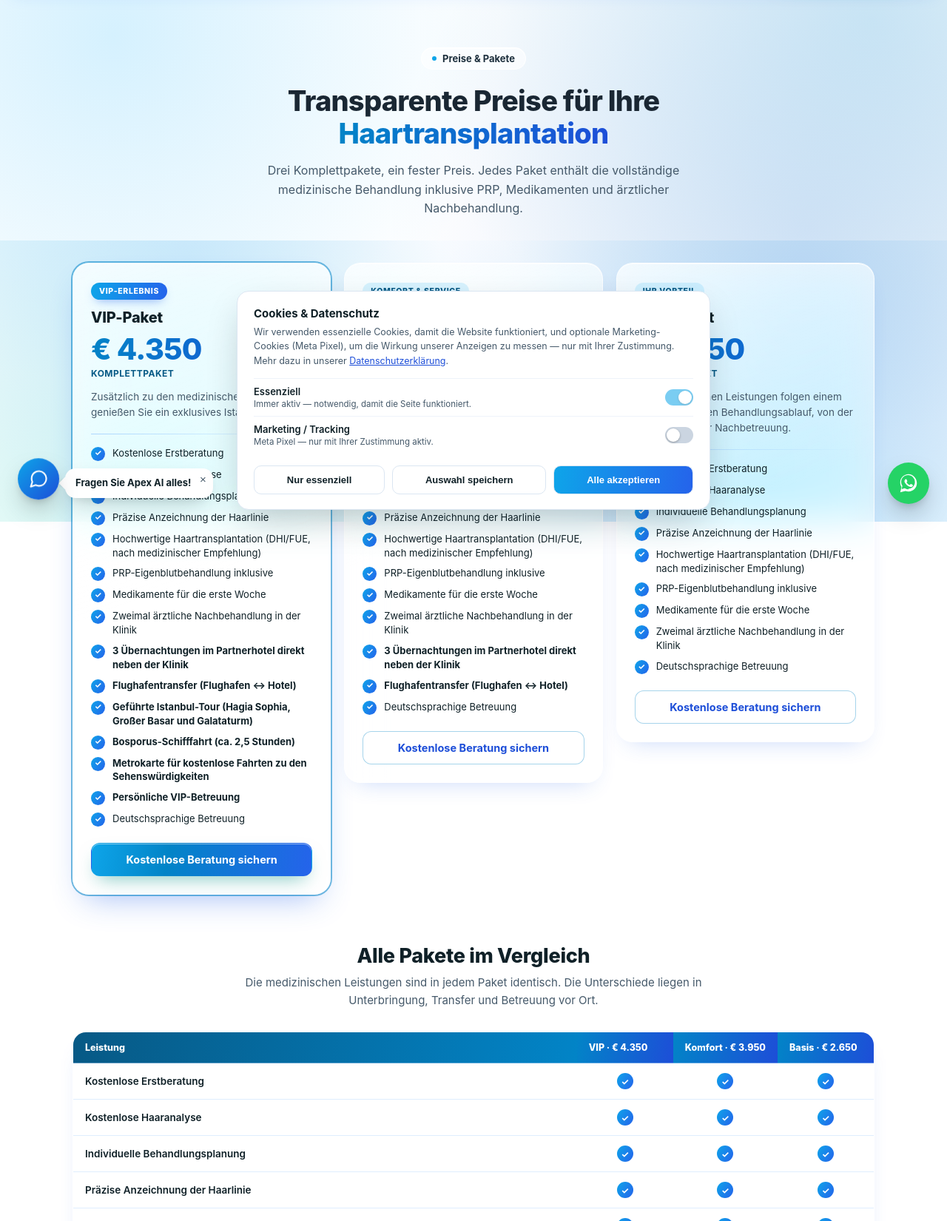
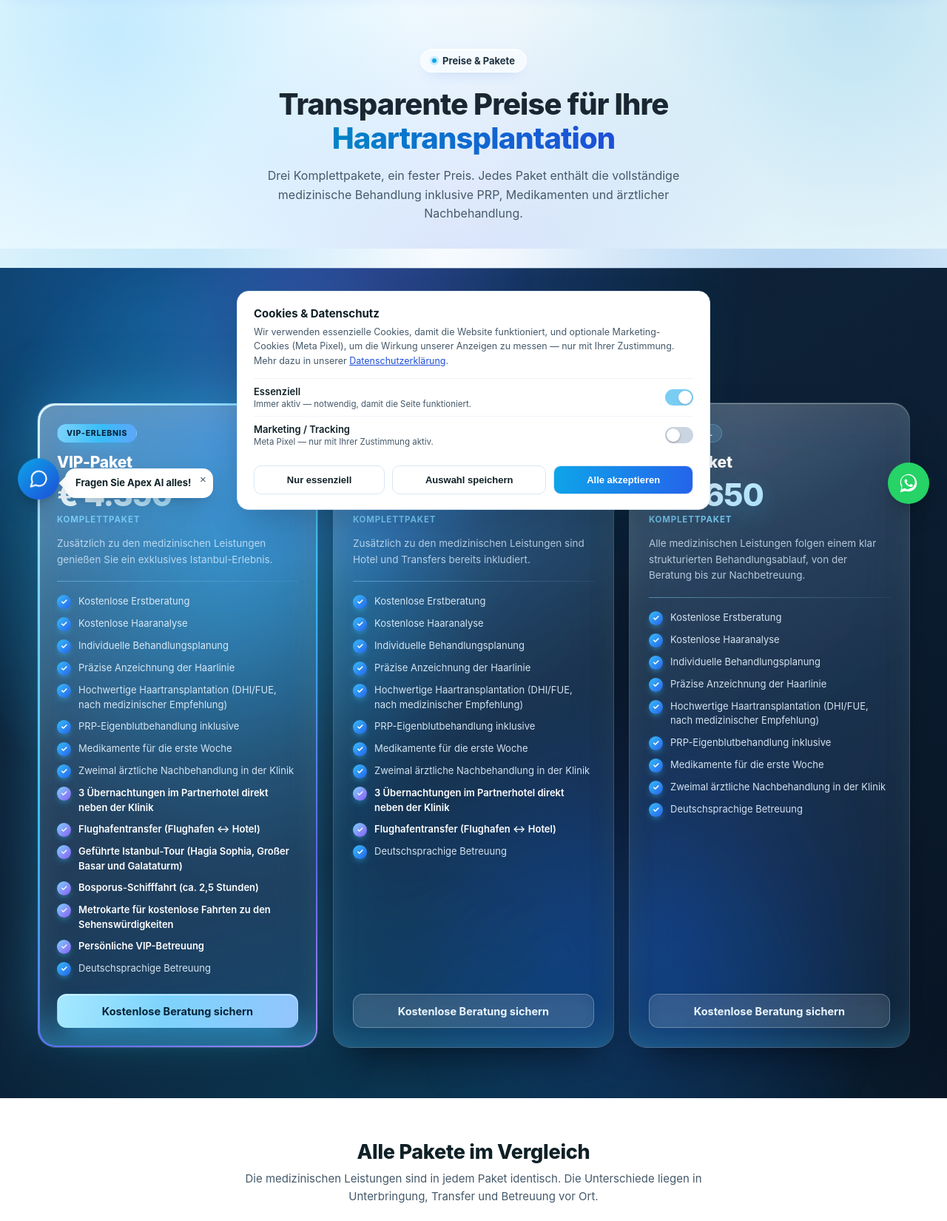
Before and after one commit to AKmahim/apex-beauty, a PHP site: page /prices in a window 1280 px wide. Shown: the part 95-1745 px from the top of the page at 74% size. Run offline with PHP 8.4, Linux system fonts and the light colour scheme; some libraries are stand-ins or nearby versions.

Commit message:
Give the prices page the site's dark glass showcase treatment
The tiers sat on the same pale wash as the rest of the page, so the
glass had nothing to refract and read flat on the page visitors land on
most. The site already has a premium register for exactly this - the
three-step section over the clinic photo and the night-earth network
globe both put glass on deep navy - so the packages now get that same
stage, keeping the page's light/dark/light rhythm consistent with the
homepage.

- Cards move onto a deep navy band with drifting teal and violet blooms
  behind them, so the blur has something to work with. Honours
  prefers-reduced-motion.
- Light pools on the left, where the flagship sits, and falls away to
  the right. An earlier pass had the strongest bloom on the right, which
  spotlit the cheapest tier.
- VIP gets a real gradient rim (mask-composite) plus an outer bloom
  rather than the flat ring it had, so the eye lands on it first.
- Tier-only perks now read brighter than the shared medical base.

Text contrast on the new dark ground measured 7.3:1 to 15.3:1, so every
element clears AAA. Verified at 375px: single column, no horizontal
overflow.

Co-Authored-By: Claude Opus 5 <noreply@anthropic.com>

```diff
--- a/prices.php
+++ b/prices.php
@@ -150,27 +150,28 @@ j=d.createElement(s),dl=l!='dataLayer'?'&l='+l:'';j.async=true;j.src=
   .whatsapp-fab svg { width: 30px; height: 30px; display: block; }
 
   /* ---- HERO ---- */
-  .pr-hero { position: relative; padding: 64px 48px 30px; background: #ffffff; overflow: hidden; }
+  .pr-hero { position: relative; padding: 66px 48px 34px; background: #ffffff; overflow: hidden; }
   .pr-hero-bg {
     position: absolute; inset: 0;
     background-image:
-      radial-gradient(circle at 12% 15%, rgba(125,211,252,0.32) 0%, transparent 45%),
-      radial-gradient(circle at 92% 8%, rgba(94,185,224,0.28) 0%, transparent 50%),
-      radial-gradient(circle at 85% 95%, rgba(61,111,214,0.16) 0%, transparent 50%);
+      radial-gradient(circle at 12% 12%, rgba(125,211,252,0.46) 0%, transparent 46%),
+      radial-gradient(circle at 90% 4%, rgba(94,185,224,0.40) 0%, transparent 50%),
+      radial-gradient(circle at 50% 120%, rgba(37,99,235,0.20) 0%, transparent 55%);
     z-index: 0;
   }
   .pr-hero-inner { position: relative; z-index: 1; max-width: 820px; margin: 0 auto; text-align: center; }
   .pr-hero .eyebrow {
     display: inline-flex; align-items: center; gap: 8px;
     font-size: 13px; font-weight: 700; color: #1d2f3d;
-    background: rgba(255,255,255,0.6); border: 1px solid rgba(255,255,255,0.85);
-    box-shadow: inset 0 1px 0 rgba(255,255,255,0.7);
-    padding: 6px 14px; border-radius: 999px; margin-bottom: 20px;
-    backdrop-filter: blur(16px) saturate(1.5);
+    background: rgba(255,255,255,0.62); border: 1px solid rgba(255,255,255,0.9);
+    box-shadow: inset 0 1px 0 rgba(255,255,255,0.8), 0 8px 20px -12px rgba(37,99,235,0.4);
+    padding: 7px 15px; border-radius: 999px; margin-bottom: 20px;
+    backdrop-filter: blur(18px) saturate(1.7);
+    -webkit-backdrop-filter: blur(18px) saturate(1.7);
   }
-  .pr-hero .eyebrow .dot { width: 6px; height: 6px; border-radius: 50%; background: var(--teal-500); }
+  .pr-hero .eyebrow .dot { width: 6px; height: 6px; border-radius: 50%; background: var(--teal-500); box-shadow: 0 0 0 3px rgba(14,165,233,0.2); }
   .pr-hero h1 {
-    font-size: 38px; line-height: 1.16; font-weight: 800; letter-spacing: -0.02em;
+    font-size: 40px; line-height: 1.14; font-weight: 800; letter-spacing: -0.022em;
     color: #1a2733; margin-bottom: 16px;
   }
   .pr-hero h1 span {
@@ -179,89 +180,158 @@ j=d.createElement(s),dl=l!='dataLayer'?'&l='+l:'';j.async=true;j.src=
   }
   .pr-hero p { font-size: 16px; line-height: 1.6; color: var(--ink-soft); max-width: 640px; margin: 0 auto; }
 
-  /* ---- PACKAGE CARDS ---- */
-  .pr-cards-wrap { max-width: 1180px; margin: 0 auto; padding: 30px 48px 10px; }
-  .pr-cards { display: grid; grid-template-columns: repeat(3, 1fr); gap: 18px; align-items: start; }
+  /* ---- PACKAGE SHOWCASE (deep band) ----
+     The site's premium moments (the three-step section over the clinic photo,
+     the night-earth network globe) all put glass on a deep navy ground. On the
+     pale page background the same cards had nothing to refract and read flat,
+     so the tiers get that same dark stage here. */
+  .pr-showcase {
+    position: relative; overflow: hidden;
+    margin-top: 26px; padding: 64px 48px 68px;
+    /* Light pools on the left, where the flagship tier sits, and falls away
+       to deep navy on the right so the eye lands on VIP first. */
+    background:
+      radial-gradient(115% 95% at 16% 6%, rgba(2,132,199,0.50) 0%, transparent 56%),
+      radial-gradient(85% 80% at 30% 0%, rgba(124,58,237,0.26) 0%, transparent 52%),
+      radial-gradient(100% 90% at 45% 112%, rgba(14,165,233,0.26) 0%, transparent 58%),
+      linear-gradient(150deg, #0c1d33 0%, #0d2137 38%, #091524 100%);
+  }
+  /* Soft light blooms drifting behind the glass, like the globe atmosphere. */
+  .pr-showcase::before {
+    content: ''; position: absolute; inset: -20% -10%;
+    background:
+      radial-gradient(closest-side, rgba(56,189,248,0.40), transparent) 12% 26% / 46% 56% no-repeat,
+      radial-gradient(closest-side, rgba(139,92,246,0.22), transparent) 34% 4% / 34% 40% no-repeat,
+      radial-gradient(closest-side, rgba(37,99,235,0.22), transparent) 78% 92% / 44% 46% no-repeat;
+    filter: blur(6px);
+    animation: prDrift 18s ease-in-out infinite alternate;
+    pointer-events: none;
+  }
+  @keyframes prDrift {
+    from { transform: translate3d(-1.5%, -1%, 0) scale(1); }
+    to   { transform: translate3d(1.5%, 1.5%, 0) scale(1.06); }
+  }
+  @media (prefers-reduced-motion: reduce) { .pr-showcase::before { animation: none; } }
+  /* Hairline light seams top and bottom, so the band reads as a pane of glass
+     laid over the page rather than a flat colour block. */
+  .pr-showcase::after {
+    content: ''; position: absolute; left: 0; right: 0; top: 0; height: 1px;
+    background: linear-gradient(90deg, transparent, rgba(255,255,255,0.35), transparent);
+  }
+  .pr-showcase-inner { position: relative; z-index: 1; max-width: 1180px; margin: 0 auto; }
+  .pr-showcase-head { text-align: center; max-width: 660px; margin: 0 auto 34px; }
+  .pr-showcase-head h2 { font-size: 25px; font-weight: 800; color: #fff; letter-spacing: -0.01em; margin-bottom: 8px; }
+  .pr-showcase-head p { font-size: 14.5px; line-height: 1.6; color: rgba(226,242,255,0.72); }
+
+  .pr-cards { display: grid; grid-template-columns: repeat(3, 1fr); gap: 20px; align-items: stretch; }
   .pr-card {
-    position: relative; overflow: hidden;
+    position: relative;
     display: flex; flex-direction: column;
-    border-radius: 22px; padding: 26px 24px 24px;
-    background: rgba(255,255,255,0.42);
-    backdrop-filter: blur(26px) saturate(2.1);
-    -webkit-backdrop-filter: blur(26px) saturate(2.1);
-    border: 1px solid rgba(255,255,255,0.85);
-    box-shadow: inset 0 1px 0 rgba(255,255,255,0.8), 0 14px 32px -18px rgba(37,99,235,0.3);
-    transition: transform 0.2s ease, box-shadow 0.2s ease;
+    border-radius: 24px; padding: 28px 26px 26px;
+    background: linear-gradient(168deg, rgba(255,255,255,0.13), rgba(255,255,255,0.055));
+    backdrop-filter: blur(30px) saturate(1.6);
+    -webkit-backdrop-filter: blur(30px) saturate(1.6);
+    border: 1px solid rgba(255,255,255,0.16);
+    box-shadow:
+      inset 0 1px 0 rgba(255,255,255,0.35),
+      inset 0 -30px 60px -40px rgba(56,189,248,0.5),
+      0 26px 50px -24px rgba(3,10,22,0.85);
+    transition: transform 0.25s ease, box-shadow 0.25s ease, background 0.25s ease;
     scroll-margin-top: 130px;
   }
+  /* Specular sheen across the top edge. */
   .pr-card::before {
-    content: ''; position: absolute; inset: 0; border-radius: 22px;
-    background: linear-gradient(160deg, rgba(255,255,255,0.6), transparent 50%);
+    content: ''; position: absolute; inset: 0; border-radius: 24px; pointer-events: none;
+    background: linear-gradient(150deg, rgba(255,255,255,0.20) 0%, rgba(255,255,255,0.05) 26%, transparent 52%);
+  }
+  .pr-card:hover {
+    transform: translateY(-6px);
+    background: linear-gradient(168deg, rgba(255,255,255,0.17), rgba(255,255,255,0.075));
+    box-shadow:
+      inset 0 1px 0 rgba(255,255,255,0.45),
+      inset 0 -30px 60px -40px rgba(56,189,248,0.65),
+      0 38px 66px -24px rgba(3,10,22,0.9);
+  }
+  .pr-card > * { position: relative; z-index: 1; }
+
+  /* Flagship tier: a true gradient rim plus an outer bloom. */
+  .pr-card.featured {
+    background: linear-gradient(168deg, rgba(255,255,255,0.22), rgba(255,255,255,0.085));
+    border-color: transparent;
+    box-shadow:
+      inset 0 1px 0 rgba(255,255,255,0.55),
+      inset 0 -34px 70px -40px rgba(56,189,248,0.8),
+      0 0 90px -14px rgba(56,189,248,0.55),
+      0 34px 60px -24px rgba(3,10,22,0.9);
+  }
+  .pr-card.featured::after {
+    content: ''; position: absolute; inset: 0; border-radius: 24px; padding: 2.5px;
+    background: linear-gradient(140deg, #e0f7ff 0%, #7dd3fc 22%, #38bdf8 48%, #6366f1 78%, #a78bfa 100%);
+    -webkit-mask: linear-gradient(#000 0 0) content-box, linear-gradient(#000 0 0);
+    -webkit-mask-composite: xor; mask: linear-gradient(#000 0 0) content-box, linear-gradient(#000 0 0);
+    mask-composite: exclude;
     pointer-events: none;
   }
-  .pr-card:hover { transform: translateY(-5px); box-shadow: inset 0 1px 0 rgba(255,255,255,0.85), 0 24px 44px -18px rgba(37,99,235,0.38); }
-  .pr-card > * { position: relative; z-index: 1; }
-
-  /* Flagship tier gets a gradient rim so the eye lands on it first. */
-  .pr-card.featured {
-    border-color: transparent;
-    box-shadow:
-      inset 0 1px 0 rgba(255,255,255,0.85),
-      0 0 0 2px rgba(2,132,199,0.55),
-      0 20px 44px -18px rgba(37,99,235,0.45);
-    background: rgba(255,255,255,0.55);
-  }
-  .pr-card.featured:hover { box-shadow: inset 0 1px 0 rgba(255,255,255,0.9), 0 0 0 2px rgba(2,132,199,0.7), 0 28px 54px -18px rgba(37,99,235,0.5); }
+  .pr-card.featured:hover { box-shadow:
+      inset 0 1px 0 rgba(255,255,255,0.55),
+      inset 0 -34px 70px -40px rgba(56,189,248,0.9),
+      0 0 90px -16px rgba(56,189,248,0.6),
+      0 44px 74px -24px rgba(3,10,22,0.92); }
 
   .pr-badge {
     display: inline-block; align-self: flex-start;
-    font-size: 10.5px; font-weight: 800; letter-spacing: 0.06em; text-transform: uppercase;
-    color: var(--teal-700); background: rgba(125,211,252,0.28);
-    padding: 5px 11px; border-radius: 999px; margin-bottom: 12px;
+    font-size: 10.5px; font-weight: 800; letter-spacing: 0.07em; text-transform: uppercase;
+    color: #d8f1ff; background: rgba(125,211,252,0.16);
+    border: 1px solid rgba(125,211,252,0.32);
+    padding: 5px 12px; border-radius: 999px; margin-bottom: 14px;
   }
   .pr-card.featured .pr-badge {
-    color: #fff;
-    background: linear-gradient(100deg, var(--teal-500), var(--blue-600));
-    box-shadow: 0 6px 14px -6px rgba(37,99,235,0.6);
+    color: #06263c; border-color: transparent;
+    background: linear-gradient(100deg, #7dd3fc, #38bdf8 55%, #60a5fa);
+    box-shadow: 0 8px 20px -8px rgba(56,189,248,0.8);
   }
-  .pr-name { font-size: 20px; font-weight: 800; color: var(--ink); margin-bottom: 10px; letter-spacing: -0.01em; }
+  .pr-name { font-size: 21px; font-weight: 800; color: #fff; margin-bottom: 10px; letter-spacing: -0.01em; }
   .pr-price {
-    font-size: 40px; font-weight: 800; line-height: 1.05; letter-spacing: -0.02em;
-    background: linear-gradient(100deg, var(--teal-600), var(--blue-700));
+    font-size: 42px; font-weight: 800; line-height: 1.04; letter-spacing: -0.025em;
+    background: linear-gradient(100deg, #ffffff 0%, #bae6fd 45%, #7dd3fc 100%);
     -webkit-background-clip: text; background-clip: text; color: transparent;
     margin-bottom: 4px;
+    text-shadow: 0 8px 30px rgba(56,189,248,0.25);
   }
-  .pr-price-note { font-size: 12px; font-weight: 700; color: var(--teal-700); text-transform: uppercase; letter-spacing: 0.04em; margin-bottom: 14px; }
-  .pr-desc { font-size: 13.5px; color: var(--ink-soft); line-height: 1.55; margin-bottom: 18px; }
-  .pr-divider { height: 1px; background: linear-gradient(90deg, rgba(147,197,253,0.7), transparent); margin-bottom: 16px; }
+  .pr-price-note { font-size: 11.5px; font-weight: 700; color: rgba(125,211,252,0.9); text-transform: uppercase; letter-spacing: 0.07em; margin-bottom: 15px; }
+  .pr-desc { font-size: 13.5px; color: rgba(222,239,255,0.78); line-height: 1.6; margin-bottom: 18px; }
+  .pr-divider { height: 1px; background: linear-gradient(90deg, rgba(125,211,252,0.5), rgba(255,255,255,0.06)); margin-bottom: 17px; }
 
-  .pr-feats { display: grid; gap: 9px; margin-bottom: 22px; }
+  .pr-feats { display: grid; gap: 10px; margin-bottom: 24px; }
   .pr-feat { display: flex; align-items: flex-start; gap: 10px; }
   .pr-feat .tick {
     flex-shrink: 0; width: 19px; height: 19px; border-radius: 50%; margin-top: 1px;
-    background: linear-gradient(120deg, var(--teal-500), var(--blue-600)); color: #fff;
+    background: linear-gradient(135deg, #38bdf8, #2563eb); color: #fff;
     display: flex; align-items: center; justify-content: center; font-size: 11px; font-weight: 700;
+    box-shadow: 0 4px 10px -3px rgba(56,189,248,0.7);
   }
-  .pr-feat span { font-size: 13px; color: var(--ink); line-height: 1.45; }
-  /* Perks unique to this tier read slightly stronger than the shared base. */
-  .pr-feat.plus span { font-weight: 700; }
+  .pr-feat span { font-size: 13px; color: rgba(233,245,255,0.9); line-height: 1.5; }
+  /* Perks unique to this tier read brighter than the shared medical base. */
+  .pr-feat.plus span { color: #fff; font-weight: 600; }
+  .pr-feat.plus .tick { background: linear-gradient(135deg, #7dd3fc, #8b5cf6); }
 
   .pr-cta {
     margin-top: auto; display: block; text-align: center;
-    padding: 13px 20px; border-radius: 12px;
+    padding: 13.5px 20px; border-radius: 13px;
     font-size: 14.5px; font-weight: 700;
-    border: 1.5px solid rgba(2,132,199,0.35);
-    background: rgba(255,255,255,0.5);
-    color: var(--blue-700);
-    transition: all 0.18s ease;
+    border: 1px solid rgba(255,255,255,0.28);
+    background: rgba(255,255,255,0.10);
+    color: #eaf6ff;
+    backdrop-filter: blur(10px);
+    transition: transform 0.18s ease, background 0.18s ease, box-shadow 0.18s ease;
   }
-  .pr-cta:hover { background: rgba(255,255,255,0.85); border-color: var(--teal-600); transform: translateY(-1px); }
+  .pr-cta:hover { background: rgba(255,255,255,0.2); transform: translateY(-2px); box-shadow: 0 14px 28px -14px rgba(0,0,0,0.7); }
   .pr-card.featured .pr-cta {
-    border-color: transparent; color: #fff;
-    background: linear-gradient(100deg, var(--teal-500) 0%, var(--teal-600) 35%, var(--blue-600) 100%);
-    box-shadow: 0 12px 26px -10px rgba(13,148,136,0.55), inset 0 1px 0 rgba(255,255,255,0.5);
+    border-color: transparent; color: #05243a;
+    background: linear-gradient(100deg, #a5e8ff 0%, #7dd3fc 45%, #93c5fd 100%);
+    box-shadow: 0 16px 32px -12px rgba(56,189,248,0.75), inset 0 1px 0 rgba(255,255,255,0.7);
   }
-  .pr-card.featured .pr-cta:hover { transform: translateY(-2px); }
+  .pr-card.featured .pr-cta:hover { transform: translateY(-3px); box-shadow: 0 22px 42px -12px rgba(56,189,248,0.9), inset 0 1px 0 rgba(255,255,255,0.8); }
 
   /* ---- SECTIONS ---- */
   .pr-section { max-width: 1180px; margin: 0 auto; padding: 56px 48px; scroll-margin-top: 130px; }
@@ -369,8 +439,12 @@ j=d.createElement(s),dl=l!='dataLayer'?'&l='+l:'';j.async=true;j.src=
     .nav-right .cta-btn { padding: 9px 12px; font-size: 12.5px; white-space: nowrap; }
     .pr-hero { padding: 40px 20px 22px; }
     .pr-hero h1 { font-size: 27px; }
-    .pr-cards-wrap { padding: 24px 20px 6px; }
+    .pr-showcase { padding: 44px 20px 48px; margin-top: 18px; }
+    .pr-showcase-head { margin-bottom: 26px; }
+    .pr-showcase-head h2 { font-size: 21px; }
     .pr-cards { grid-template-columns: 1fr; gap: 16px; }
+    .pr-card { padding: 24px 22px 22px; }
+    .pr-price { font-size: 38px; }
     .pr-section { padding: 44px 20px; }
     .pr-notes { grid-template-columns: 1fr; }
     .pr-band-wrap { padding: 6px 20px 56px; }
@@ -408,8 +482,13 @@ include __DIR__ . '/includes/site-header.php';
   </div>
 </section>
 
-<div class="pr-cards-wrap">
-  <div class="pr-cards">
+<section class="pr-showcase">
+  <div class="pr-showcase-inner">
+    <div class="pr-showcase-head">
+      <h2 data-de="Wählen Sie Ihr Paket" data-en="Choose your package" data-fr="Choisissez votre forfait" data-nl="Kies uw pakket" data-it="Scegli il tuo pacchetto" data-tr="Paketinizi seçin">Wählen Sie Ihr Paket</h2>
+      <p data-de="Vom Rundum-Erlebnis bis zur reinen Behandlung. Die medizinischen Leistungen sind überall dieselben." data-en="From the full experience to the treatment alone. The medical services are the same in all three." data-fr="De l'expérience complète au traitement seul. Les prestations médicales sont identiques dans les trois." data-nl="Van de volledige ervaring tot alleen de behandeling. De medische diensten zijn in alle drie hetzelfde." data-it="Dall'esperienza completa al solo trattamento. Le prestazioni mediche sono identiche in tutti e tre." data-tr="Eksiksiz deneyimden yalnızca tedaviye kadar. Tıbbi hizmetler üçünde de aynıdır.">Vom Rundum-Erlebnis bis zur reinen Behandlung. Die medizinischen Leistungen sind überall dieselben.</p>
+    </div>
+    <div class="pr-cards">
 
     <!-- ===== VIP - highest tier, listed first ===== -->
     <div class="pr-card featured" id="vip">
@@ -485,8 +564,9 @@ include __DIR__ . '/includes/site-header.php';
       <a class="pr-cta" href="<?= htmlspecialchars($consultHref, ENT_QUOTES) ?>" data-de="Kostenlose Beratung sichern" data-en="Book a free consultation" data-fr="Réserver une consultation gratuite" data-nl="Gratis consult aanvragen" data-it="Prenota una consulenza gratuita" data-tr="Ücretsiz danışma alın">Kostenlose Beratung sichern</a>
     </div>
 
+    </div>
   </div>
-</div>
+</section>
 
 <section class="pr-section" id="vergleich">
   <div class="pr-section-head">
```
